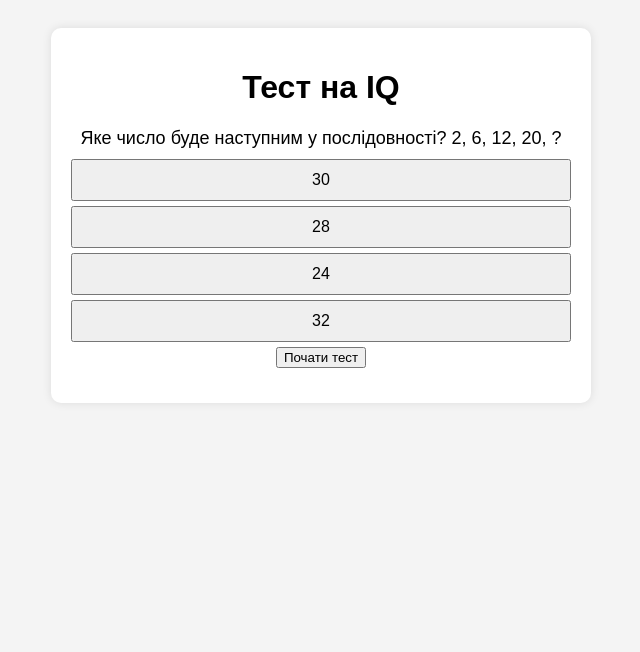
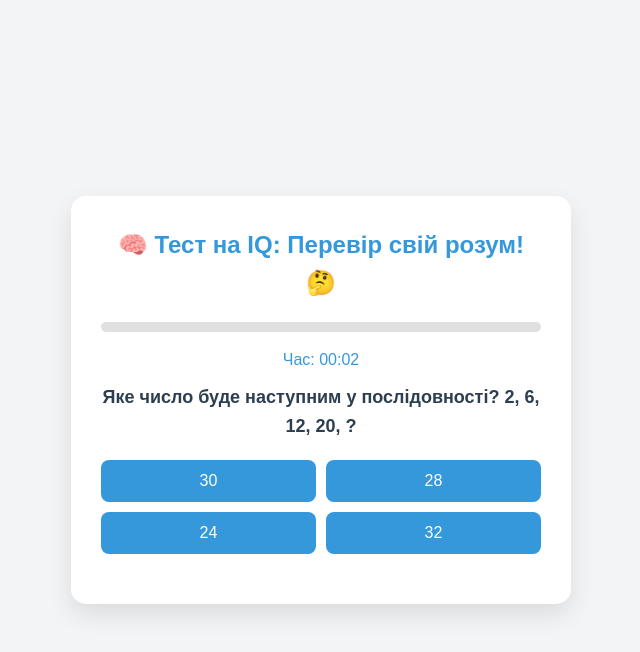
Before and after one commit to TatkiS/-, a plain HTML site: page index.html in a window 1280 px wide. Both pictures are taken after a click on the button "Почати тест". Shown: the whole page, without its empty margins (319-959 px from the left). Drawn offline with Linux system fonts and the light colour scheme.

Commit message:
Update index.html

```diff
--- a/index.html
+++ b/index.html
@@ -3,71 +3,198 @@
 <head>
     <meta charset="UTF-8">
     <meta name="viewport" content="width=device-width, initial-scale=1.0">
-    <title>Тест на Довбойоба</title>
+    <title>Тест на IQ</title>
+    <link href="https://cdnjs.cloudflare.com/ajax/libs/font-awesome/6.0.0-beta3/css/all.min.css" rel="stylesheet">
     <style>
+        :root {
+            --primary-color: #3498db;
+            --secondary-color: #2ecc71;
+            --background-color: #f3f4f6;
+            --text-color: #2c3e50;
+        }
+
+        * {
+            margin: 0;
+            padding: 0;
+            box-sizing: border-box;
+        }
+
         body {
-            font-family: Arial, sans-serif;
-            text-align: center;
-            background-color: #f4f4f4;
+            font-family: 'Arial', sans-serif;
+            background-color: var(--background-color);
+            color: var(--text-color);
+            line-height: 1.6;
+            display: flex;
+            justify-content: center;
+            align-items: center;
+            min-height: 100vh;
             padding: 20px;
         }
+
         .container {
             background: white;
-            padding: 20px;
-            border-radius: 10px;
-            box-shadow: 0px 0px 10px rgba(0, 0, 0, 0.1);
+            border-radius: 15px;
+            box-shadow: 0 10px 25px rgba(0, 0, 0, 0.1);
+            padding: 30px;
+            width: 100%;
             max-width: 500px;
-            margin: auto;
+            text-align: center;
+            transition: all 0.3s ease;
         }
+
+        .container:hover {
+            transform: scale(1.02);
+        }
+
+        h1 {
+            color: var(--primary-color);
+            margin-bottom: 20px;
+            font-size: 24px;
+        }
+
         .question {
             font-size: 18px;
+            margin-bottom: 20px;
+            font-weight: bold;
+        }
+
+        .options {
+            display: grid;
+            grid-template-columns: 1fr 1fr;
+            gap: 10px;
+        }
+
+        .options button {
+            background-color: var(--primary-color);
+            color: white;
+            border: none;
+            padding: 12px;
+            border-radius: 8px;
+            font-size: 16px;
+            cursor: pointer;
+            transition: all 0.3s ease;
+            display: flex;
+            align-items: center;
+            justify-content: center;
+        }
+
+        .options button:hover {
+            background-color: #2980b9;
+            transform: translateY(-3px);
+            box-shadow: 0 4px 6px rgba(0, 0, 0, 0.1);
+        }
+
+        .options button:active {
+            transform: translateY(0);
+        }
+
+        #result {
+            margin-top: 20px;
+            font-size: 20px;
+            font-weight: bold;
+            color: var(--secondary-color);
+        }
+
+        #start-btn, #restart-btn {
+            background-color: var(--secondary-color);
+            color: white;
+            border: none;
+            padding: 12px 24px;
+            border-radius: 8px;
+            font-size: 18px;
+            cursor: pointer;
+            margin-top: 20px;
+            transition: all 0.3s ease;
+        }
+
+        #start-btn:hover, #restart-btn:hover {
+            background-color: #27ae60;
+            transform: scale(1.05);
+        }
+
+        .progress {
+            height: 10px;
+            background-color: #e0e0e0;
+            border-radius: 5px;
+            margin-bottom: 15px;
+        }
+
+        .progress-bar {
+            height: 100%;
+            background-color: var(--primary-color);
+            border-radius: 5px;
+            transition: width 0.5s ease;
+        }
+
+        .timer {
+            font-size: 16px;
+            color: var(--primary-color);
             margin-bottom: 10px;
         }
-        .options button {
-            display: block;
-            width: 100%;
-            margin: 5px 0;
-            padding: 10px;
-            font-size: 16px;
-            cursor: pointer;
+
+        @keyframes fadeIn {
+            from { opacity: 0; }
+            to { opacity: 1; }
         }
-        #result {
-            font-size: 20px;
-            font-weight: bold;
-            margin-top: 15px;
+
+        .fade-in {
+            animation: fadeIn 0.5s ease;
         }
     </style>
 </head>
 <body>
     <div class="container">
-        <h1>Тест на IQ</h1>
+        <h1>🧠 Тест на IQ: Перевір свій розум! 🤔</h1>
+        <div class="progress">
+            <div id="progress-bar" class="progress-bar" style="width: 0%;"></div>
+        </div>
+        <div class="timer" id="timer">Час: 00:00</div>
         <div id="quiz"></div>
-        <button onclick="startTest()">Почати тест</button>
+        <button id="start-btn" onclick="startTest()">Почати тест</button>
         <div id="result"></div>
     </div>
 
     <script>
         const questions = [
+            // Previous questions
             { q: "Яке число буде наступним у послідовності? 2, 6, 12, 20, ?", options: ["30", "28", "24", "32"], answer: "30" },
             { q: "Знайдіть зайве слово: Собака, Кіт, Лев, Акула", options: ["Собака", "Кіт", "Лев", "Акула"], answer: "Акула" },
             { q: "Яке слово логічно продовжує ряд? Весна, Літо, Осінь, ?", options: ["Грудень", "Зима", "Січень", "Сніг"], answer: "Зима" },
-            { q: "Якщо всі троянди – квіти, а всі квіти ростуть на землі, то що з цього випливає?", options: ["Усі троянди ростуть на землі", "Усі квіти – це троянди", "Троянди можуть рости у воді", "Всі рослини – це троянди"], answer: "Усі троянди ростуть на землі" },
-            { q: "Яке число пропущене? 5, 10, ?, 30, 40", options: ["15", "18", "20", "25"], answer: "20" },
-            { q: "Що важче: кілограм пір'я чи кілограм цегли?", options: ["Цегла", "Пір'я", "Однаково", "Залежить від умов"], answer: "Однаково" },
-            { q: "Яке число має продовжити ряд: 1, 4, 9, 16, ?", options: ["20", "25", "30", "36"], answer: "25" },
-            { q: "Яке слово зайве? Сонце, Зоря, Місяць, Автомобіль", options: ["Сонце", "Зоря", "Місяць", "Автомобіль"], answer: "Автомобіль" },
-            { q: "Яке число пропущене? 3, 6, 9, ?, 15", options: ["10", "11", "12", "13"], answer: "12" },
-            { q: "В якому місяці року є хоча б 28 днів?", options: ["1", "6", "12", "9"], answer: "12" }
+
+            // New advanced questions
+            { q: "Якщо А > В, В > С, то що можна сказати про А та С?", options: ["А > С", "С > А", "Нічого не можна сказати", "А = С"], answer: "А > С" },
+            { q: "Скільки разів літера 'А' зустрічається у слові 'МАТЕМАТИКА'?", options: ["2", "3", "4", "5"], answer: "3" },
+            { q: "Яке число зайве: 1, 4, 9, 16, 25, 36, 50?", options: ["1", "25", "36", "50"], answer: "50" },
+            { q: "Що буде, якщо повернути слово 'MUNDO' навпаки?", options: ["ODNUM", "MUNDO", "MUNDO", "UNDMO"], answer: "ODNUM" },
+            { q: "Яка наступна літера у послідовності? А, Г, Ж, ?", options: ["И", "Б", "К", "Д"], answer: "К" },
+            { q: "Якщо 3 кішки з'їдають 3 миші за 3 хвилини, скільки кішок потрібно, щоб з'їсти 12 мишей за 12 хвилин?", options: ["3", "4", "12", "6"], answer: "3" },
+            { q: "Що важче: 1 кг заліза чи 1 кг пір'я?", options: ["Залізо", "Пір'я", "Однаково", "Залежить від температури"], answer: "Однаково" }
         ];
 
         let currentQuestion = 0;
         let score = 0;
+        let startTime, endTime;
+        let timerInterval;
 
         function startTest() {
             score = 0;
             currentQuestion = 0;
+            startTime = new Date();
+            document.getElementById("start-btn").style.display = "none";
             document.getElementById("result").innerText = "";
+            document.getElementById("progress-bar").style.width = "0%";
+            startTimer();
             loadQuestion();
+        }
+
+        function startTimer() {
+            const timerDisplay = document.getElementById("timer");
+            timerInterval = setInterval(() => {
+                const currentTime = Math.floor((new Date() - startTime) / 1000);
+                const minutes = Math.floor(currentTime / 60).toString().padStart(2, '0');
+                const seconds = (currentTime % 60).toString().padStart(2, '0');
+                timerDisplay.innerText = `Час: ${minutes}:${seconds}`;
+            }, 1000);
         }
 
         function loadQuestion() {
@@ -78,17 +205,22 @@
 
             let q = questions[currentQuestion];
             let quizDiv = document.getElementById("quiz");
-            quizDiv.innerHTML = `<div class='question'>${q.q}</div>`;
+            quizDiv.innerHTML = `<div class='question fade-in'>${q.q}</div>`;
 
             let optionsDiv = document.createElement("div");
             optionsDiv.className = "options";
             q.options.forEach(option => {
                 let button = document.createElement("button");
                 button.innerText = option;
+                button.className = "fade-in";
                 button.onclick = () => checkAnswer(option);
                 optionsDiv.appendChild(button);
             });
             quizDiv.appendChild(optionsDiv);
+
+            // Update progress bar
+            const progressBar = document.getElementById("progress-bar");
+            progressBar.style.width = `${(currentQuestion / questions.length) * 100}%`;
         }
 
         function checkAnswer(answer) {
@@ -100,18 +232,37 @@
         }
 
         function showResult() {
+            clearInterval(timerInterval);
+            endTime = new Date();
+            const totalTime = Math.floor((endTime - startTime) / 1000);
+            const minutes = Math.floor(totalTime / 60);
+            const seconds = totalTime % 60;
+
             let message = "";
+            let emoji = "";
+
             if (score <= 3) {
-                message = "Результат: " + score + "/10. Ну що ж, схоже, що ти довбойоб. Ти як Остап, що думає, що розумний, але...";
+                message = `Результат: ${score}/10. Ну що ж, є над чим попрацювати! 🤨`;
+                emoji = "🤨";
             } else if (score <= 6) {
-                message = "Результат: " + score + "/10. Непогано! мінімальний довбойоб, але ще є куди рости!";
+                message = `Результат: ${score}/10. Непоганий результат, але є потенціал! 🧐`;
+                emoji = "🧐";
             } else if (score <= 9) {
-                message = "Результат: " + score + "/10. Вау! Ти реально розумний, майже геній!";
+                message = `Результат: ${score}/10. Ви дуже розумна людина! 🤓`;
+                emoji = "🤓";
             } else {
-                message = "Результат: " + score + "/10. Ти справжній геній! Ти як Ейнштейн, тільки без вуса!";
+                message = `Результат: ${score}/10. Геній! Ви неперевершені! 🏆`;
+                emoji = "🏆";
             }
+
             document.getElementById("quiz").innerHTML = "";
-            document.getElementById("result").innerText = message;
+            document.getElementById("result").innerHTML = `
+                <div class="fade-in">
+                    <p>${message}</p>
+                    <p>Витрачено часу: ${minutes} хв ${seconds} сек ${emoji}</p>
+                    <button id="restart-btn" onclick="location.reload()">Пройти знову</button>
+                </div>
+            `;
         }
     </script>
 </body>
```
